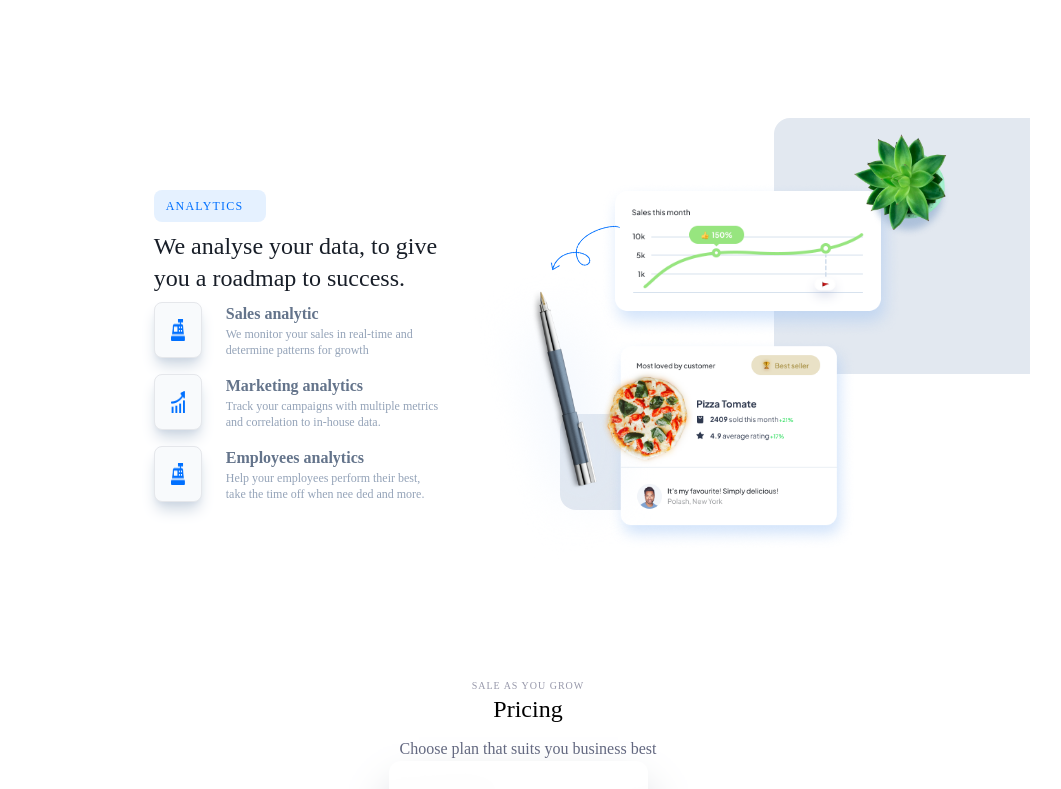
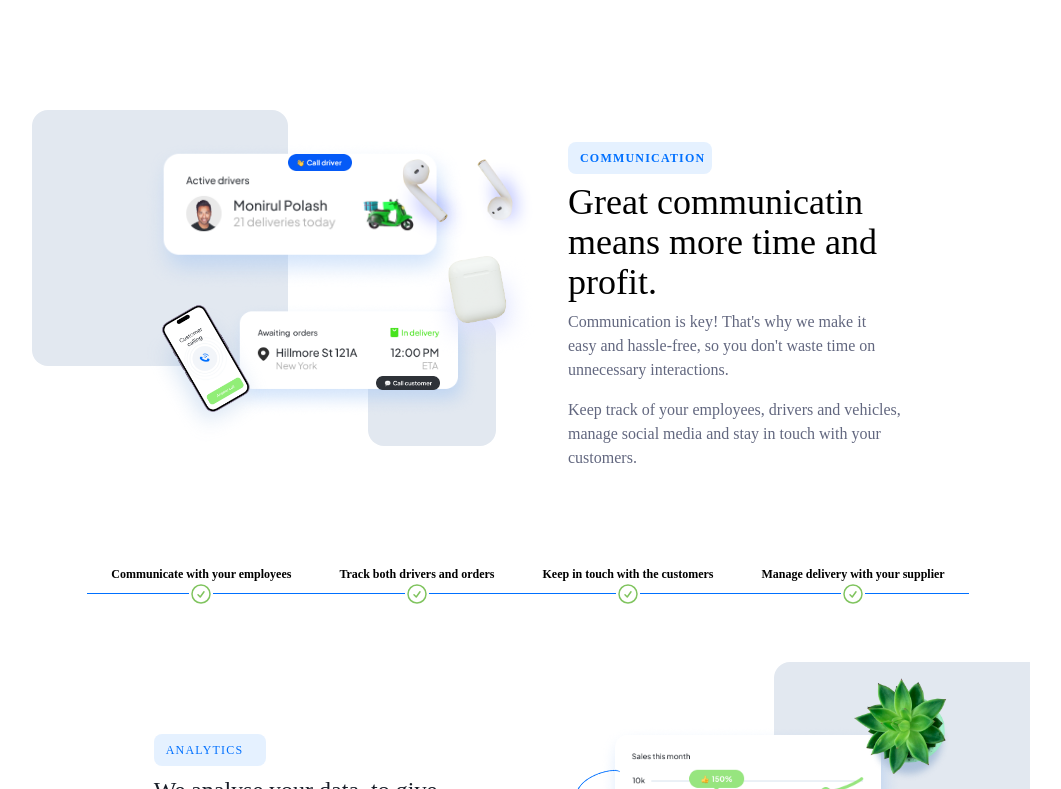
Before and after one commit to shafayatzamil/resturant-landing-project, a React (Create React App) app: page / in a window 1280 px wide. Shown: the part 1491-2280 px from the top of the page, without its empty margins (112-1173 px from the left). Built offline with nearby package versions, Linux system fonts and the light colour scheme.

Commit message:
communication section

```diff
--- /dev/null
+++ b/src/page/hame/Comunication.js
@@ -0,0 +1,198 @@
+import React from "react";
+
+import delevarmanImage from "../../image/section 4/decoration.png";
+import locationImage from "../../image/section 4/decoration-1.png";
+import phoneImage from "../../image/section 4/Group 113.png";
+import airpodImage from "../../image/section 4/Group 123.png";
+import callcustomerImage from "../../image/section 4/Group 111.png";
+import calldriverImage from "../../image/section 4/Group 110.png";
+import earphoneimage1 from "../../image/section 4/decoration - airpod-1.png";
+import earphoneimage2 from "../../image/section 4/decoration - airpod.png";
+
+const Comunication = () => {
+  return (
+    <div className="my-20">
+      <div className="flex max-w-3xl mx-auto gap-20">
+        <div className="relative basis-1/2">
+          <img src={delevarmanImage} className="w-80 mb-3 " alt="" />
+          <div>
+            <img
+              src={locationImage}
+              className="w-64 absolute left-20 "
+              alt=""
+            />
+            <img src={phoneImage} className="absolute w-32" alt="" />
+            <img
+              src={airpodImage}
+              className="absolute w-28 -right-12 top-28"
+              alt=""
+            />
+            <img
+              src={callcustomerImage}
+              className="absolute w-16 right-12 bottom-20"
+              alt=""
+            />
+            <img
+              src={calldriverImage}
+              className="absolute w-16 top-3 left-36"
+              alt=""
+            />
+            <img
+              src={earphoneimage1}
+              className="absolute w-20 top-3 -right-12"
+              alt=""
+            />
+            <img
+              src={earphoneimage2}
+              className="absolute w-20 top-3 right-4"
+              alt=""
+            />
+            <div className="h-64 w-64  bg-slate-200 absolute rounded-2xl -top-8 -left-28  -z-50 "></div>
+            <div className="h-32 w-32  bg-slate-200 absolute rounded-2xl top-44 -right-2  -z-50 "></div>
+          </div>
+        </div>
+        <div className="basis-1/2">
+          <h4 className="text-xs tracking-widest font-semibold text-[#0070FF] px-3 py-2 w-36 rounded-lg bg-[#E5F1FF] ">
+            COMMUNICATION
+          </h4>
+          <h2 className="text-4xl my-2 ">
+            Great communicatin means more time and profit.
+          </h2>
+          <p className="text-[#62677F] text-base mb-4 w-80">
+            Communication is key! That's why we make it easy and hassle-free, so
+            you don't waste time on unnecessary interactions.
+          </p>
+          <p className="text-[#62677F] text-base ">
+            {" "}
+            Keep track of your employees, drivers and vehicles, manage social
+            media and stay in touch with your customers.
+          </p>
+        </div>
+      </div>
+
+      {/* horijontal line */}
+      <div className="flex mx-auto justify-center items-center my-24 font-semibold">
+        <div className="">
+          <h5 className="text-xs px-6 text-center  ">
+            Communicate with your employees
+          </h5>
+          <div style={{ display: "flex", alignItems: "center" }}>
+            <div
+              style={{ flex: 1, backgroundColor: "#0070FF", height: "1px" }}
+            />
+
+            <svg
+              xmlns="http://www.w3.org/2000/svg"
+              fill="none"
+              viewBox="0 0 24 24"
+              stroke-width="1.5"
+              stroke="#80C45F"
+              class="w-6 h-6 center"
+            >
+              <path
+                stroke-linecap="round"
+                stroke-linejoin="round"
+                d="M9 12.75L11.25 15 15 9.75M21 12a9 9 0 11-18 0 9 9 0 0118 0z"
+              />
+            </svg>
+
+            <div
+              style={{ flex: 1, backgroundColor: "#0070FF", height: "1px" }}
+            />
+          </div>
+        </div>
+        <div>
+          {" "}
+          <h5 className="text-xs px-6 text-center ">
+            Track both drivers and orders
+          </h5>{" "}
+          <div style={{ display: "flex", alignItems: "center" }}>
+            <div
+              style={{ flex: 1, backgroundColor: "#0070FF", height: "1px" }}
+            />
+
+            <svg
+              xmlns="http://www.w3.org/2000/svg"
+              fill="none"
+              viewBox="0 0 24 24"
+              stroke-width="1.5"
+              stroke="#80C45F"
+              class="w-6 h-6 center"
+            >
+              <path
+                stroke-linecap="round"
+                stroke-linejoin="round"
+                d="M9 12.75L11.25 15 15 9.75M21 12a9 9 0 11-18 0 9 9 0 0118 0z"
+              />
+            </svg>
+
+            <div
+              style={{ flex: 1, backgroundColor: "#0070FF", height: "1px" }}
+            />
+          </div>
+        </div>
+        <div>
+          {" "}
+          <h5 className="text-xs px-6  text-center ">
+            Keep in touch with the customers
+          </h5>{" "}
+          <div style={{ display: "flex", alignItems: "center" }}>
+            <div
+              style={{ flex: 1, backgroundColor: "#0070FF", height: "1px" }}
+            />
+
+            <svg
+              xmlns="http://www.w3.org/2000/svg"
+              fill="none"
+              viewBox="0 0 24 24"
+              stroke-width="1.5"
+              stroke="#80C45F"
+              class="w-6 h-6 center"
+            >
+              <path
+                stroke-linecap="round"
+                stroke-linejoin="round"
+                d="M9 12.75L11.25 15 15 9.75M21 12a9 9 0 11-18 0 9 9 0 0118 0z"
+              />
+            </svg>
+
+            <div
+              style={{ flex: 1, backgroundColor: "#0070FF", height: "1px" }}
+            />
+          </div>
+        </div>
+        <div>
+          <h5 className="text-xs px-6  text-center ">
+            Manage delivery with your supplier
+          </h5>
+          <div style={{ display: "flex", alignItems: "center" }}>
+            <div
+              style={{ flex: 1, backgroundColor: "#0070FF", height: "1px" }}
+            />
+
+            <svg
+              xmlns="http://www.w3.org/2000/svg"
+              fill="none"
+              viewBox="0 0 24 24"
+              stroke-width="1.5"
+              stroke="#80C45F"
+              class="w-6 h-6 center"
+            >
+              <path
+                stroke-linecap="round"
+                stroke-linejoin="round"
+                d="M9 12.75L11.25 15 15 9.75M21 12a9 9 0 11-18 0 9 9 0 0118 0z"
+              />
+            </svg>
+
+            <div
+              style={{ flex: 1, backgroundColor: "#0070FF", height: "1px" }}
+            />
+          </div>
+        </div>
+      </div>
+    </div>
+  );
+};
+
+export default Comunication;
--- a/src/page/hame/Home.js
+++ b/src/page/hame/Home.js
@@ -1,5 +1,6 @@
 import React from "react";
 import Analytics from "./Analytics";
+import Comunication from "./Comunication";
 import HeroSection from "./HeroSection";
 import Managment from "./Managment";
 import Navbar from "./Navbar";
@@ -16,6 +17,7 @@ const Home = () => {
       <HeroSection />
       <TrastedCompany />
       <Managment />
+      <Comunication />
       <Analytics />
       <Pricing />
       <Testomonial />
```
